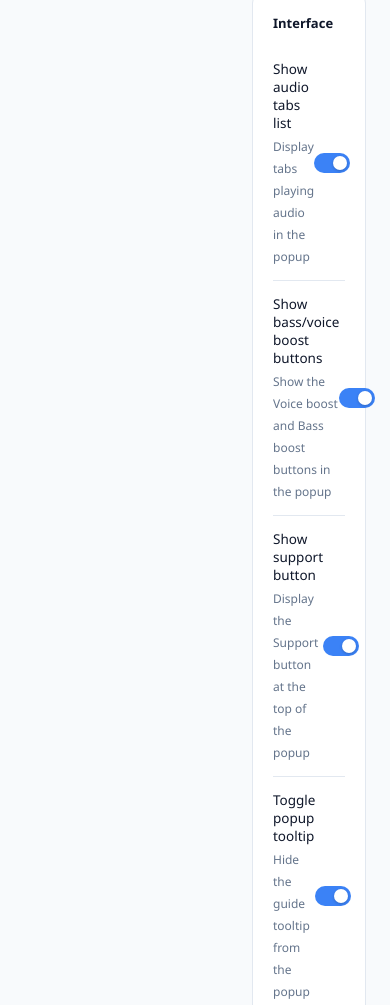
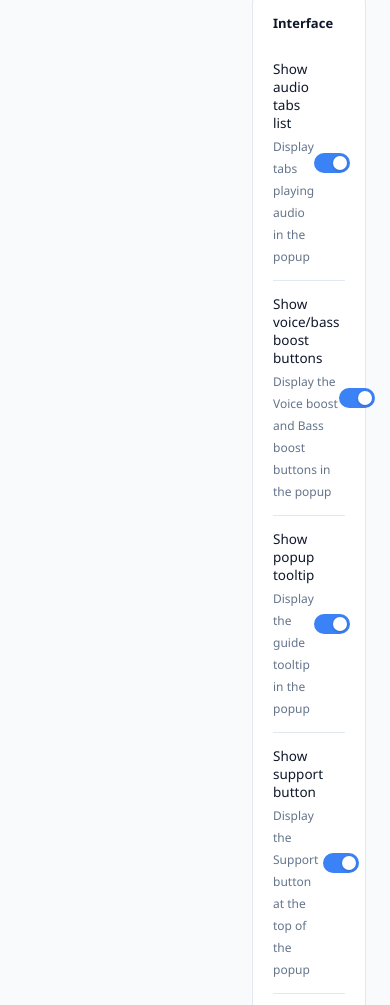
Before and after one commit to Hookset/gain-volume-booster, a browser extension: page options.html in a window 390 px wide. Shown: the part 2313-3318 px from the top of the page. Drawn offline with Linux system fonts and the light colour scheme.

Commit message:
v1.1.2 - Improved preference persistence; update settings layout

```diff
--- a/options.html
+++ b/options.html
@@ -696,10 +696,20 @@
 
         <div class="setting-row">
           <div class="setting-info">
-            <strong>Show bass/voice boost buttons</strong>
-            <span>Show the Voice boost and Bass boost buttons in the popup</span>
+            <strong>Show voice/bass boost buttons</strong>
+            <span>Display the Voice boost and Bass boost buttons in the popup</span>
           </div>
           <div class="small-toggle-track" id="toggleBoostButtons">
+            <div class="toggle-thumb"></div>
+          </div>
+        </div>
+
+        <div class="setting-row">
+          <div class="setting-info">
+            <strong>Show popup tooltip</strong>
+            <span>Display the guide tooltip in the popup</span>
+          </div>
+          <div class="small-toggle-track" id="togglePopupTooltip">
             <div class="toggle-thumb"></div>
           </div>
         </div>
@@ -745,7 +755,7 @@
     <div class="tab-panel" id="panel-about">
       <div class="about-logo">🔊</div>
       <div class="about-name">Gain</div>
-      <div class="about-ver">Version 1.1.1 · Firefox Extension</div>
+      <div class="about-ver">Version 1.1.2 · Firefox Extension</div>
 
       <div class="card">
         <div class="about-section">
--- a/options.js
+++ b/options.js
@@ -45,7 +45,19 @@
   } catch (e) {}
 }
 
-browser.storage.local.get('darkMode', (d) => applyDark(!!d.darkMode));
+browser.storage.local.get('darkMode', (d) => {
+  if (typeof d.darkMode === 'boolean') {
+    applyDark(d.darkMode);
+    return;
+  }
+
+  try {
+    const cachedDarkMode = localStorage.getItem('gain.darkMode');
+    applyDark(cachedDarkMode === 'true');
+  } catch (e) {
+    applyDark(false);
+  }
+});
 
 document.getElementById('darkToggle').addEventListener('click', () => {
   const on = !document.body.classList.contains('dark');
--- a/package.json
+++ b/package.json
@@ -1,6 +1,6 @@
 {
   "name": "gain-volume-booster",
-  "version": "1.1.1",
+  "version": "1.1.2",
   "description": "A Firefox extension that boosts audio volume up to **600%** on supported tabs. Clean popup UI, per-site memory, EQ filters, and zero data collection.",
   "main": "background.js",
   "scripts": {
```
Also changed, not shown: popup.js (+7 -4 lines), manifest.json, 1 other file.
